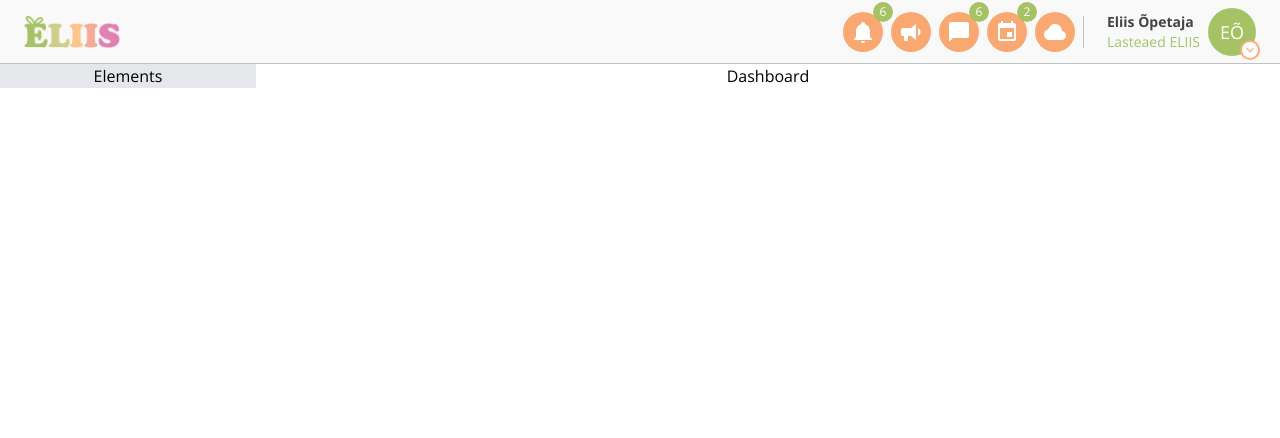
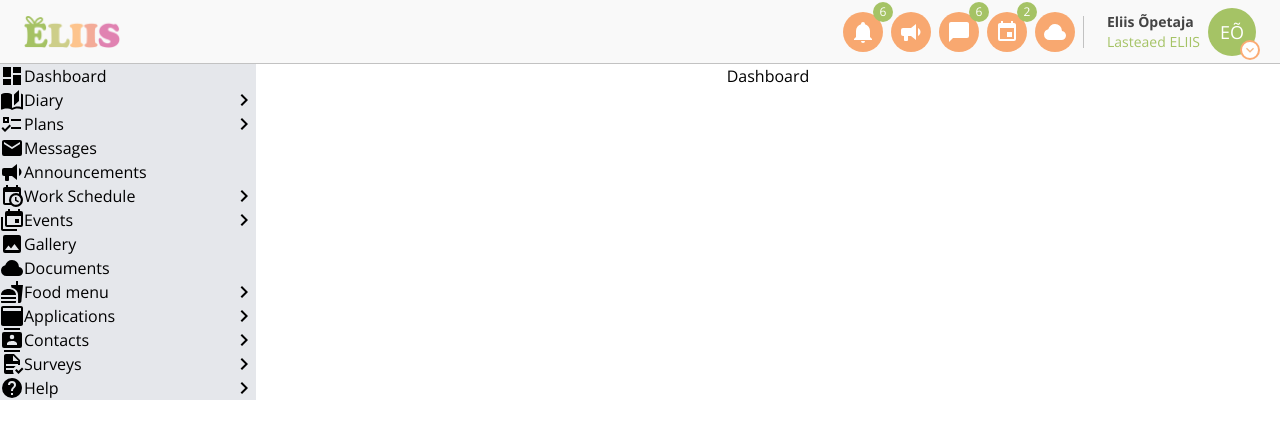
Before and after one commit to mlsmi/eliis-cal, a React (Create React App) app: page / in a window 1280 px wide. Shown: the top 438 px of the page. Built offline with nearby package versions, Linux system fonts and the light colour scheme.

Commit message:
sidebar functionality and menuitems data

```diff
--- a/src/components/Sidebar.js
+++ b/src/components/Sidebar.js
@@ -1,11 +1,42 @@
-import React from 'react';
+import React, { useState } from 'react';
+import { menuItems } from '../menuItems';
+import Icon from '@mdi/react';
+import { mdiChevronRight, mdiChevronDown } from '@mdi/js';
 
 function Sidebar() {
-  return (
-    <div className="hidden md:block md:w-64 bg-gray-200 h-full">
-      Elements
-    </div>
-  );
-}
+    const [open, setOpen] = useState({});
+
+    const handleClick = (index) => {
+      setOpen({ ...open, [index]: !open[index] });
+    };
+
+    return (
+      <div className="hidden md:block md:w-64 bg-gray-200 h-full">
+        {menuItems.map((item, index) => (
+          <div key={item.title}>
+            <div className="flex justify-between" onClick={() => handleClick(index)}>
+              <div className="flex justify-between">
+                <Icon path={item.icon} size={1} />
+                <span>{item.title}</span>
+              </div>
+              {item.children && (
+                <Icon path={open[index] ? mdiChevronDown : mdiChevronRight} size={1} />
+              )}
+            </div>
+            {item.children && open[index] && (
+              <div>
+                {item.children.map((child) => (
+                  <div key={child.title}>
+                    <Icon path={child.icon} size={1} />
+                    <span>{child.title}</span>
+                  </div>
+                ))}
+              </div>
+            )}
+          </div>
+        ))}
+      </div>
+    );
+  }
 
 export default Sidebar;
--- /dev/null
+++ b/src/menuItems.js
@@ -0,0 +1,98 @@
+import { mdiViewDashboard, mdiBookOpenPageVariant, mdiFormatListChecks, mdiEmail, mdiBullhorn, mdiCalendarClock, mdiCalendarMultiple, mdiImage, mdiCloud, mdiFood, mdiApplication, mdiContacts, mdiFileDocumentCheck, mdiHelpCircle } from '@mdi/js';
+
+export const menuItems = [
+  {
+    title: 'Dashboard',
+    icon: mdiViewDashboard,
+  },
+  {
+    title: 'Diary',
+    icon: mdiBookOpenPageVariant,
+    children: [
+      { title: 'Add entry' },
+      { title: 'Read entries' },
+    ],
+  },
+  {
+    title: 'Plans',
+    icon: mdiFormatListChecks,
+    children: [
+      { title: 'Plan A' },
+      { title: 'Plan B' },
+    ],
+  },
+  {
+    title: 'Messages',
+    icon: mdiEmail,
+  },
+  {
+    title: 'Announcements',
+    icon: mdiBullhorn,
+  },
+  {
+    title: 'Work Schedule',
+    icon: mdiCalendarClock,
+    children: [
+      { title: 'Tasks' },
+      { title: 'Add task' },
+    ],
+  },
+  {
+    title: 'Events',
+    icon: mdiCalendarMultiple,
+    children: [
+      { title: 'Calendar' },
+      { title: 'List view' },
+    ],
+  },
+  {
+    title: 'Gallery',
+    icon: mdiImage,
+  },
+  {
+    title: 'Documents',
+    icon: mdiCloud,
+  },
+  {
+    title: 'Food menu',
+    icon: mdiFood,
+    children: [
+      { title: 'Hot dog' },
+      { title: 'Not hot dog' },
+    ],
+  },
+  {
+    title: 'Applications',
+    icon: mdiApplication,
+    children: [
+      { title: 'Installed apps' },
+      { title: 'All apps' },
+    ],
+  },
+  {
+    title: 'Contacts',
+    icon: mdiContacts,
+    children: [
+      { title: 'All contacts' },
+      { title: 'Add contact' },
+      { title: 'Delete contact' },
+    ],
+  },
+  {
+    title: 'Surveys',
+    icon: mdiFileDocumentCheck,
+    children: [
+      { title: 'All surveys' },
+      { title: 'Add survey' },
+      { title: 'Results' },
+    ],
+  },
+  {
+    title: 'Help',
+    icon: mdiHelpCircle,
+    children: [
+      { title: 'FAQ' },
+      { title: 'Contact Support' },
+    ],
+  },
+];
```
